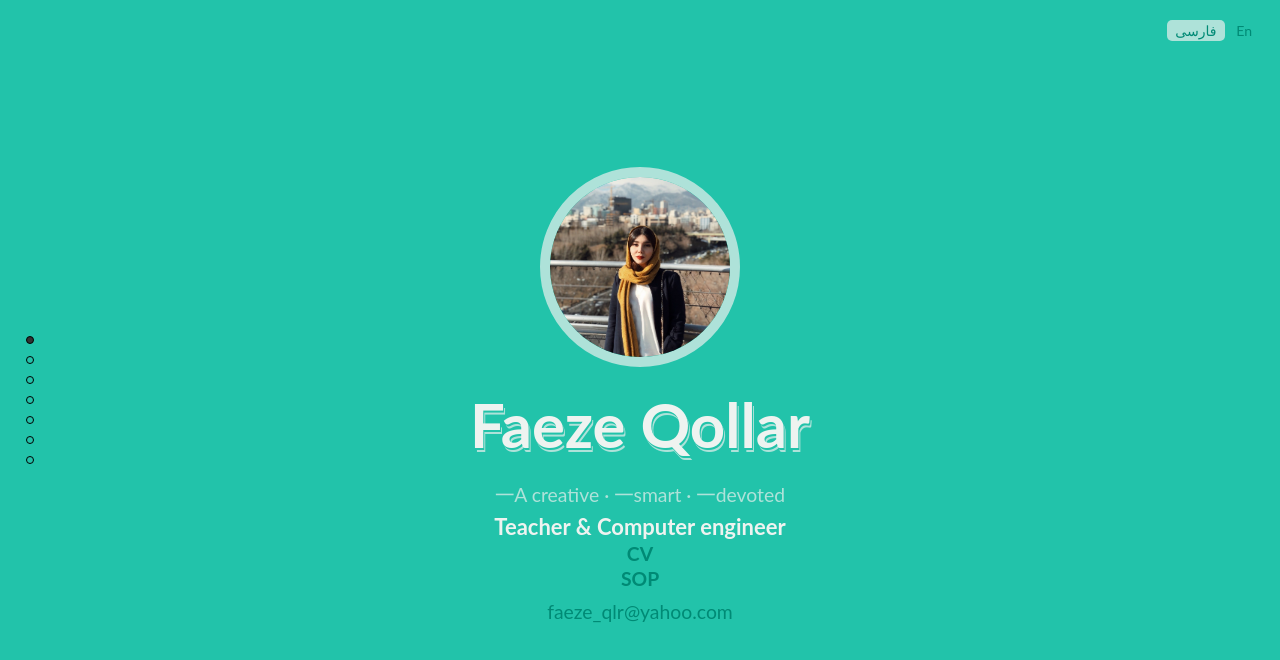
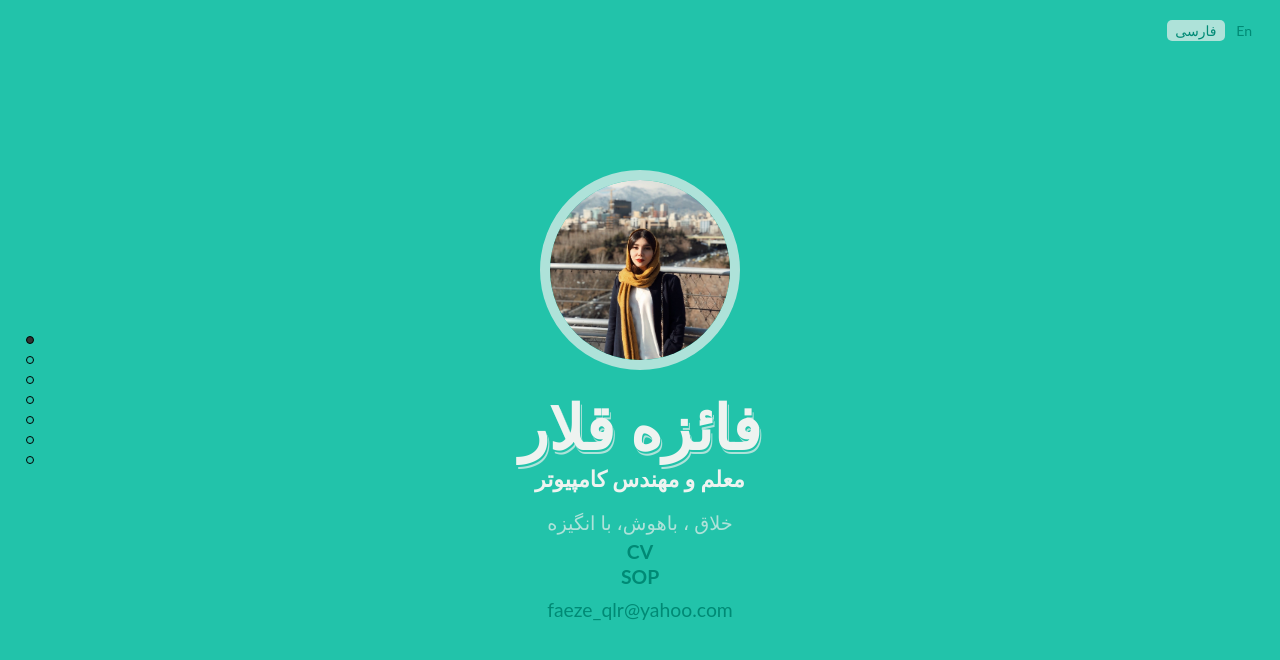
Before and after one commit to faeze-qlr/me, a website: page cn.html in a window 1280 px wide. Drawn offline with nearby package versions, Linux system fonts and the light colour scheme; a web font is replaced by a local one.

Commit message:
Update cn.html

```diff
--- a/cn.html
+++ b/cn.html
@@ -31,9 +31,10 @@
         <div id="pagepiling">
             <div class="section center" id="home">
                 <img id="avatar" src="img/avatar.jpg" />
-                <h1 id="title">Faeze Qollar</h1>
-                <p id="subtitle">一A creative · 一smart · 一devoted</p>
-                <h4>Teacher & Computer engineer</h4>
+                <h1 id="title">فائزه قلار</h1>
+                <h4>معلم و مهندس کامپیوتر</h4>
+                <p id="subtitle">خلاق ، باهوش، با انگیزه</p>
+
 
                 <h6><a href="https://faeze-qlr.github.io/me/faeze-qollar.pdf" target="_blank">CV</a></h6><h6><a href="https://faeze-qlr.github.io/me/sop.pdf" target="_blank">SOP</a></h6>
                 <p><a href="mail:faeze_qlr@yahoo.com">faeze_qlr@yahoo.com</a></p>
```
